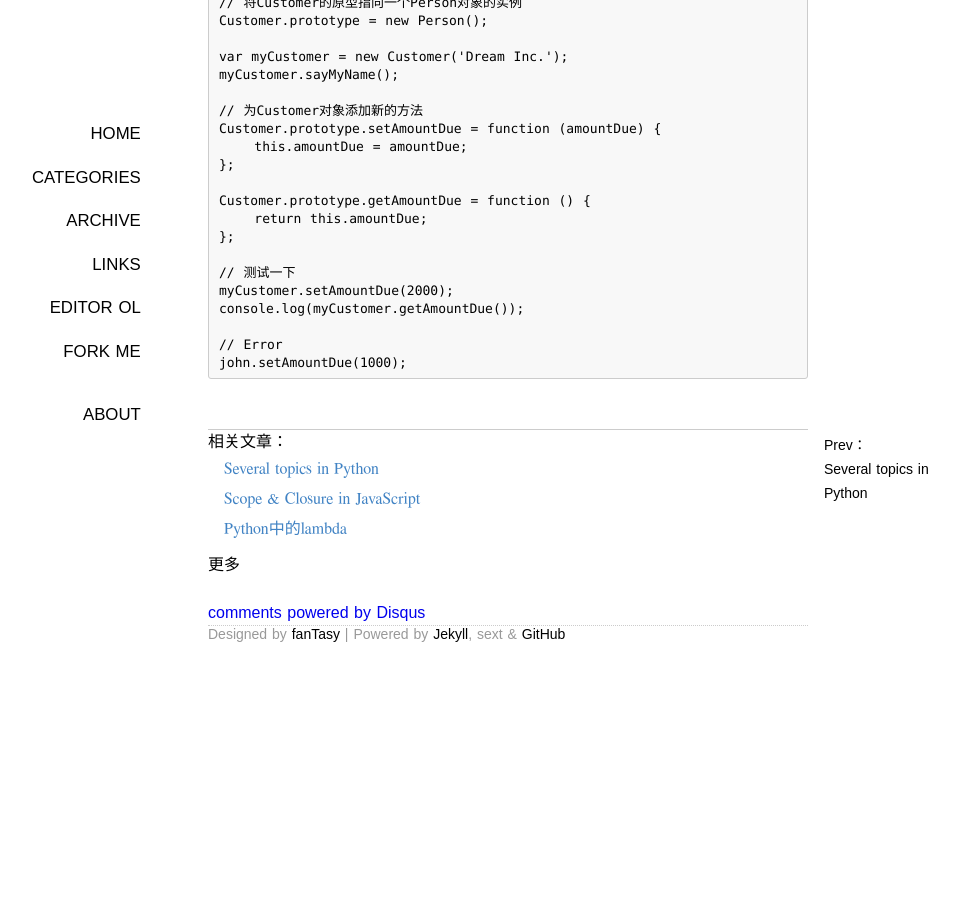
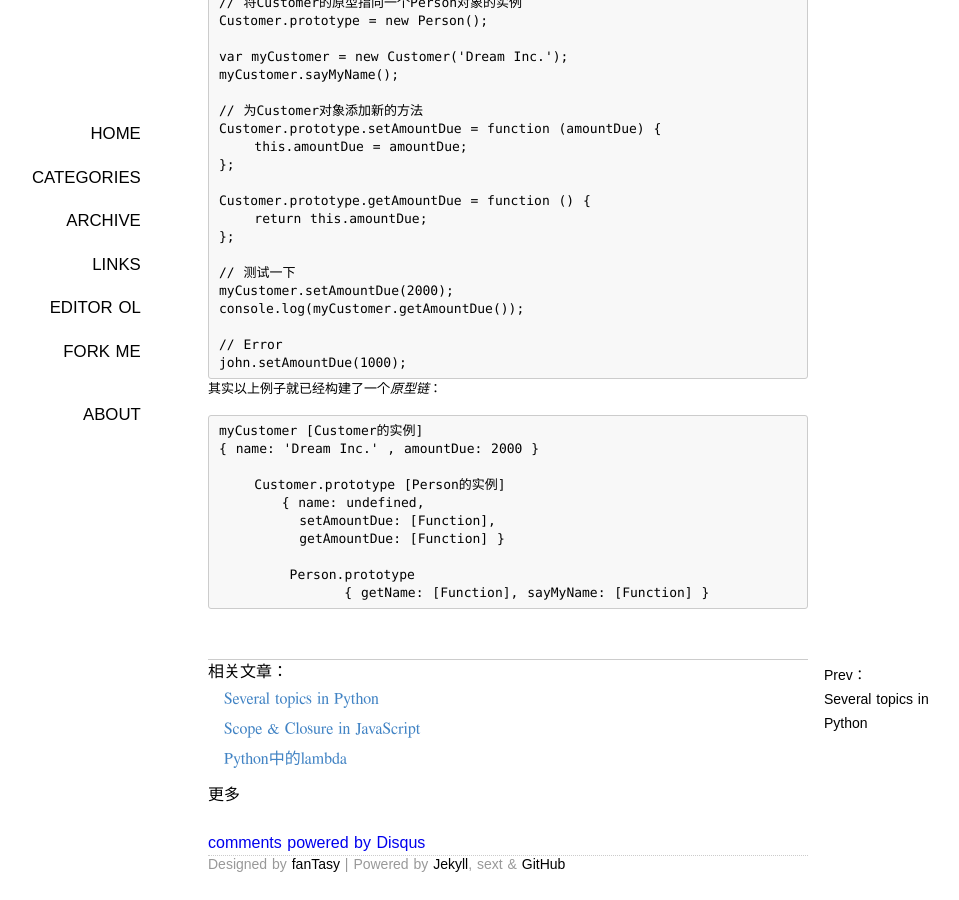
Before and after one commit to SFantasy/blog, a Jekyll site: the page built from _posts/2013-3-28-javascript-prototype.markdown, in a window 1280 px wide and 900 px high, scrolled down 865 px. Shown: the whole window, without its empty margins (132-1091 px from the left). Built offline with Jekyll 4.4.1, drawn with Linux system fonts in a browser that asks for light colours; some web fonts are replaced; Markdown is read by kramdown in place of the engine named in the settings; comment, search, counter and statistics services are not loaded; before the commit the page ends 1535 px from its top, so only the background shows below that.

Commit message:
Update post

```diff
--- a/_posts/2013-3-28-javascript-prototype.markdown
+++ b/_posts/2013-3-28-javascript-prototype.markdown
@@ -63,3 +63,17 @@ Prototype chain, 也就是原型链.
 
 	// Error
 	john.setAmountDue(1000);
+
+
+其实以上例子就已经构建了一个*原型链*：
+
+    myCustomer [Customer的实例]
+	{ name: 'Dream Inc.' , amountDue: 2000 }
+
+	    Customer.prototype [Person的实例]
+		{ name: undefined,
+		  setAmountDue: [Function],
+		  getAmountDue: [Function] }
+
+	        Person.prototype
+			{ getName: [Function], sayMyName: [Function] }
```
